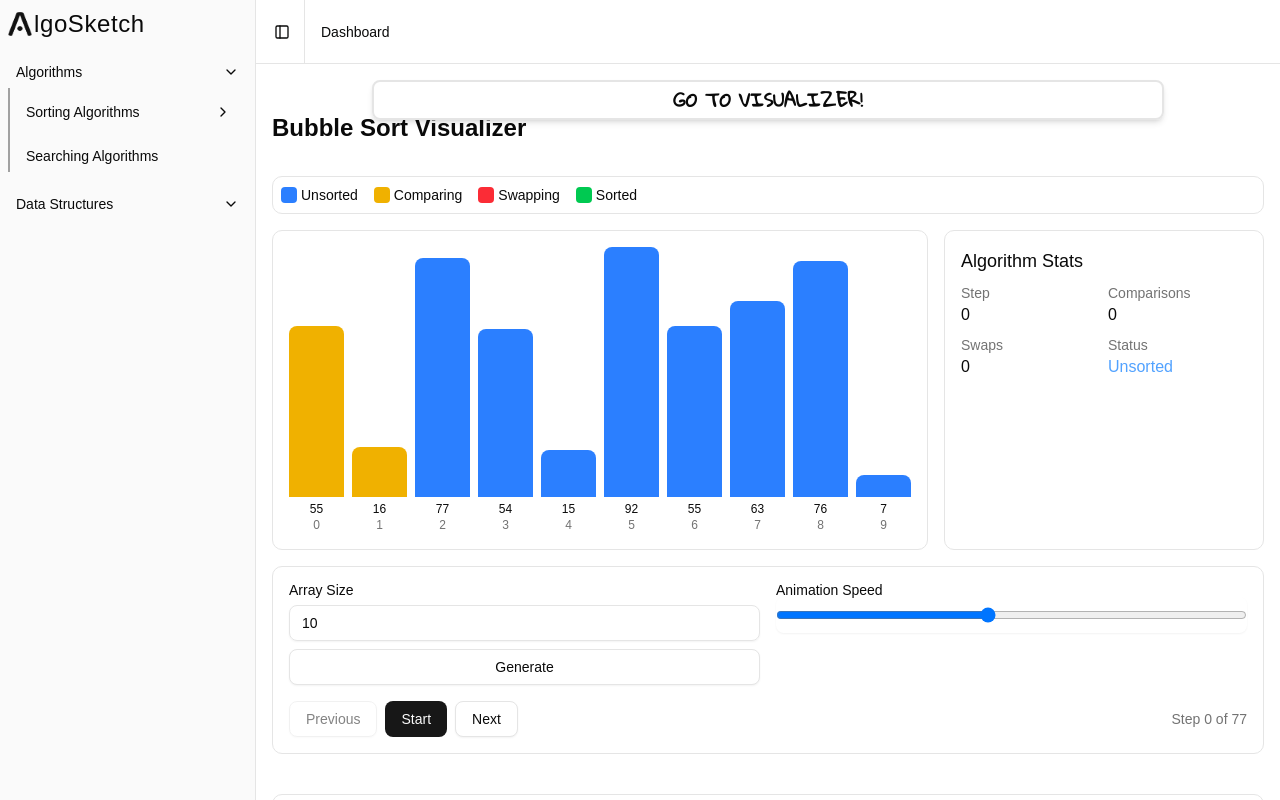
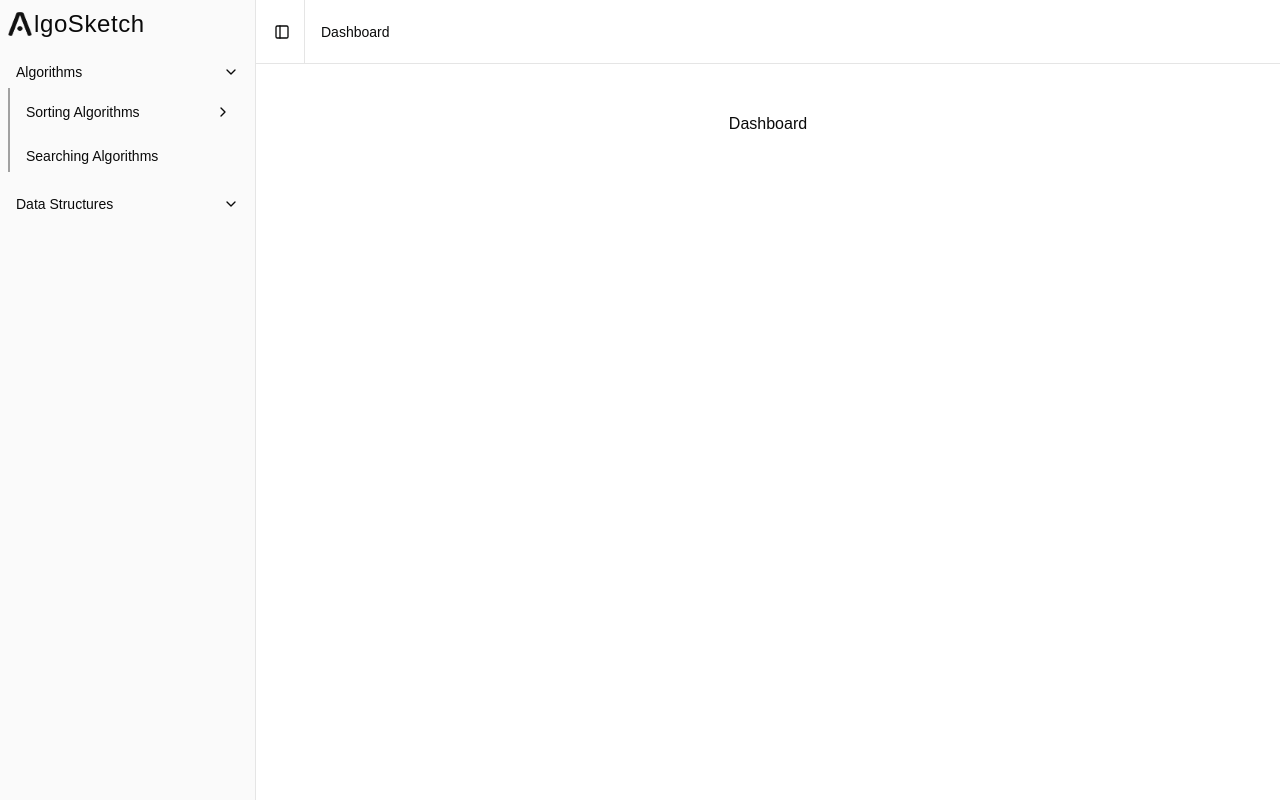
Before and after one commit to EvolutionX-10/algosketch, a Next.js app: page /dashboard in a window 1280 px wide. Built offline with nearby package versions, Linux system fonts and the light colour scheme; a web font is replaced by a local one.

Commit message:
chore: i am even stupider than i thought
permalink: http://whatthecommit.com/e7d6328a8007a818353554bc11631dde

```diff
--- a/src/app/dashboard/page.tsx
+++ b/src/app/dashboard/page.tsx
@@ -1,5 +1,3 @@
-import Visualizer from "@/components/bubble/visualizer";
-
 export default function Page() {
-	return <Visualizer />;
+	return <h1>Dashboard</h1>;
 }
```
